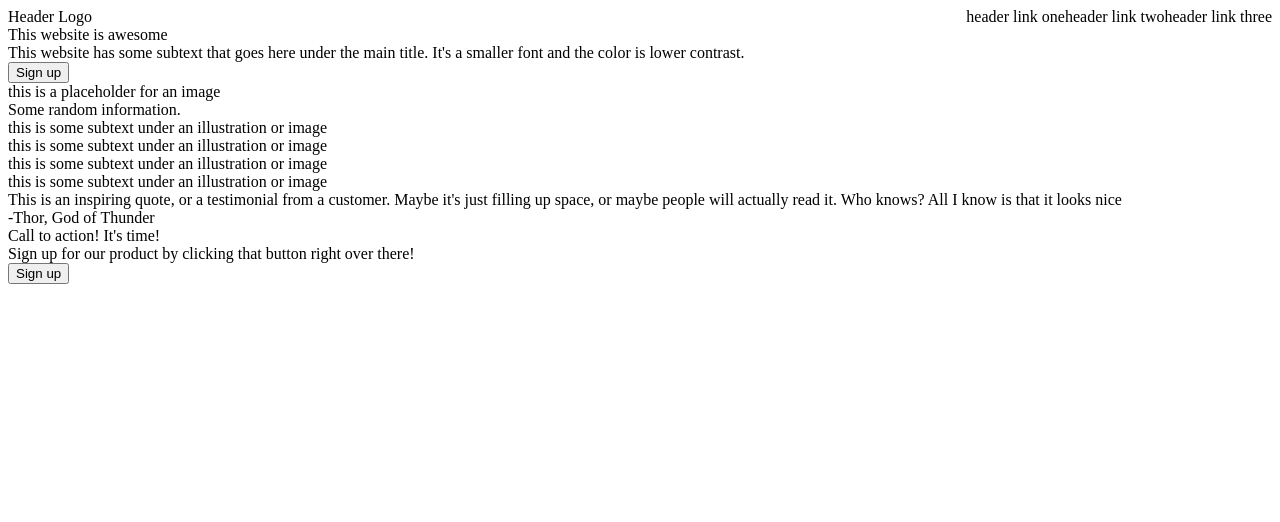
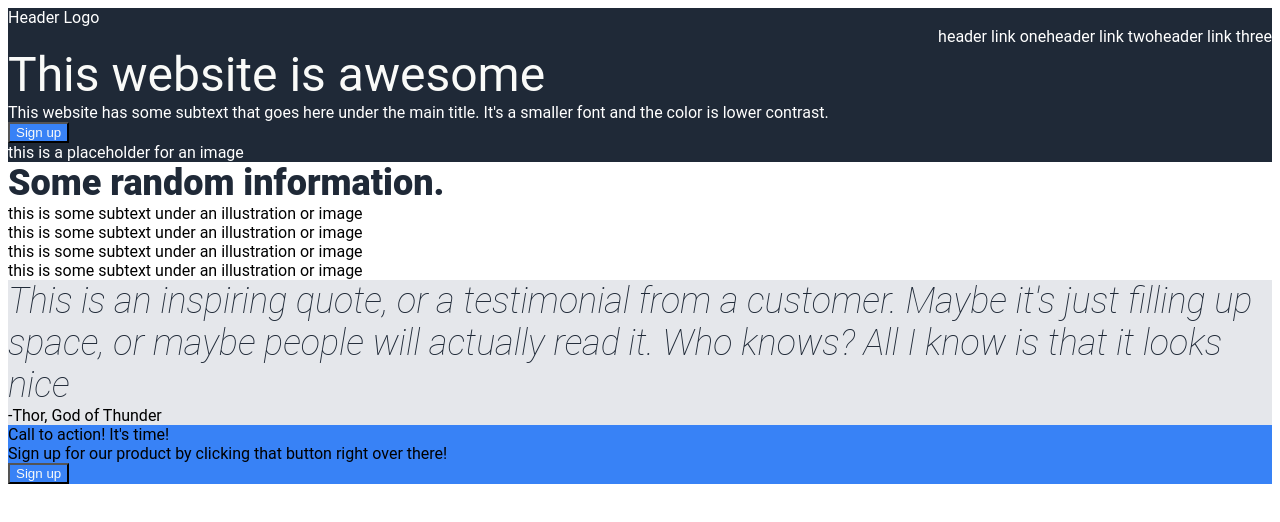
Before and after one commit to amphillips633/landing-page, a plain HTML site: page index.html in a window 1280 px wide. Drawn offline with Linux system fonts and the light colour scheme.

Commit message:
Adjust color and font size of style.css

```diff
--- a/index.html
+++ b/index.html
@@ -8,7 +8,7 @@
     <link rel="stylesheet" href="style.css">
 </head>
 <body>
-  <div class="header">
+  <div class="hero">
     <div class="header-logo">Header Logo</div>
     <div class="header-links">
       <ul>
@@ -18,14 +18,14 @@
 
       </ul>
     </div>
-  </div>
 
 
-  <div class="hero">
+
+
     <div class="left-content">
         <div class="title">This website is awesome</div>
         <div class="body">This website has some subtext that goes here under the main title. It's a smaller font and the color is lower contrast.</div>
-        <div class="sign-up"><button type="button">Sign up</button></div>
+        <div class="sign-up button"><button type="button">Sign up</button></div>
         <div class="hero-image">this is a placeholder for an image</div>
     </div>
   </div>
@@ -48,7 +48,7 @@
   <div class="footer">
     <div class="footer-title">Call to action! It's time!</div>
     <div class="footer-text">Sign up for our product by clicking that button right over there!</div>
-    <div class="footer-button"><button type="button">Sign up</button></div>
+    <div class="footer-button button"><button type="button">Sign up</button></div>
   </div>
 
 </body>
--- a/style.css
+++ b/style.css
@@ -1,6 +1,19 @@
+body {
+    font-family: "roboto", sans-serif;
+    display: flex;
+    flex-direction: column;
+}
 
-.header {
+.title {
+    font-size: 48px;
+    color: #f9faf8;
+}
+
+.hero {
     display: flex;
+    background-color: #1f2937;
+    color: white;
+    flex-direction: column;
 }
 
 ul {
@@ -12,11 +25,41 @@ ul {
 
 a {
     text-decoration: none;
-    color: black;
+    color: white;
+
 }
 
 .header-links {
     /* display: flex; */
     margin-left: auto;
 
+
 }
+
+button {
+    color: #f9faf8;
+    background-color: #3882f6;
+
+}
+
+
+.text {
+    font-size: 36px;
+    font-weight: 900;
+    color: #1f2937;
+}
+
+.quote {
+    background-color: #e5e7eb;
+}
+
+.quote-text {
+    font-size: 36px;
+    color: #1f2937;
+    font-style: italic;
+    font-weight: 50;
+}
+
+.footer {
+    background-color: #3882f6;
+}
```
